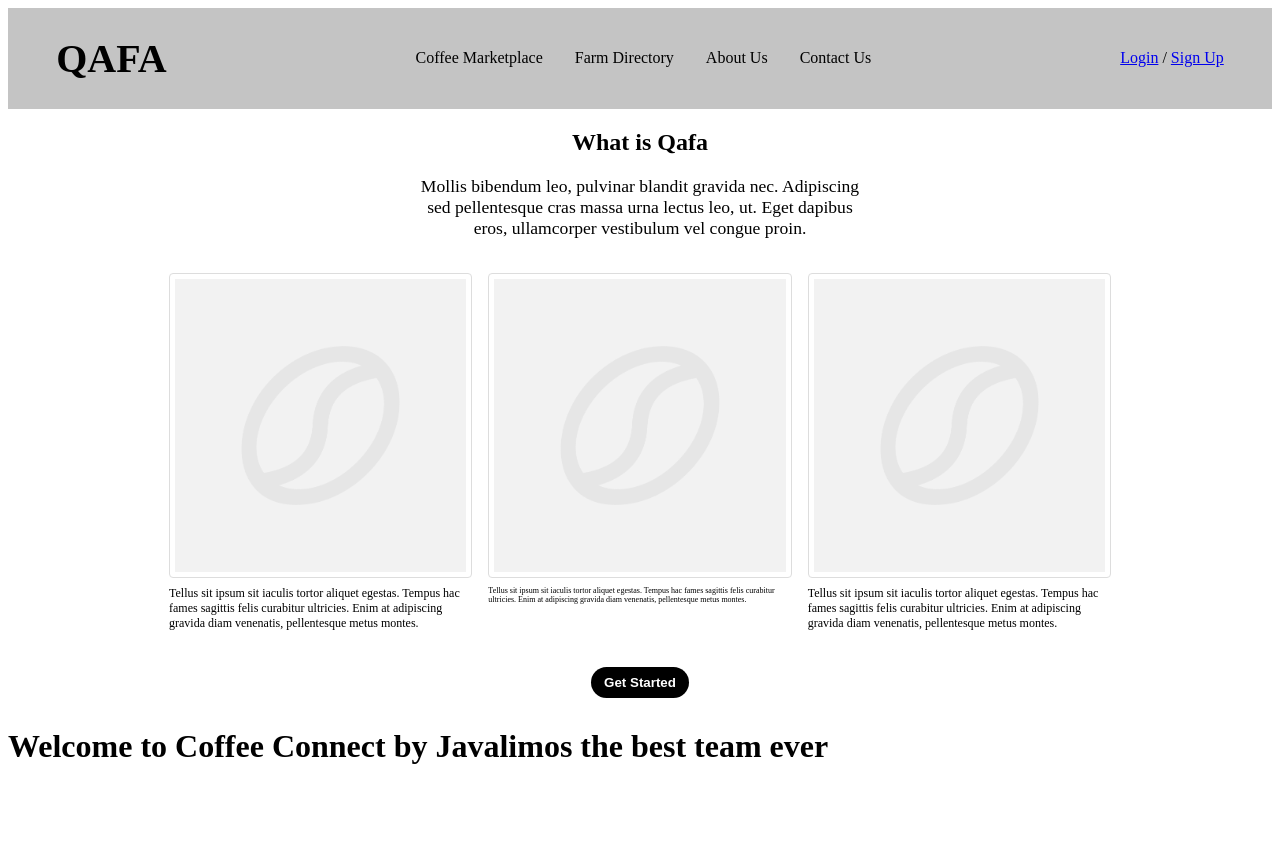
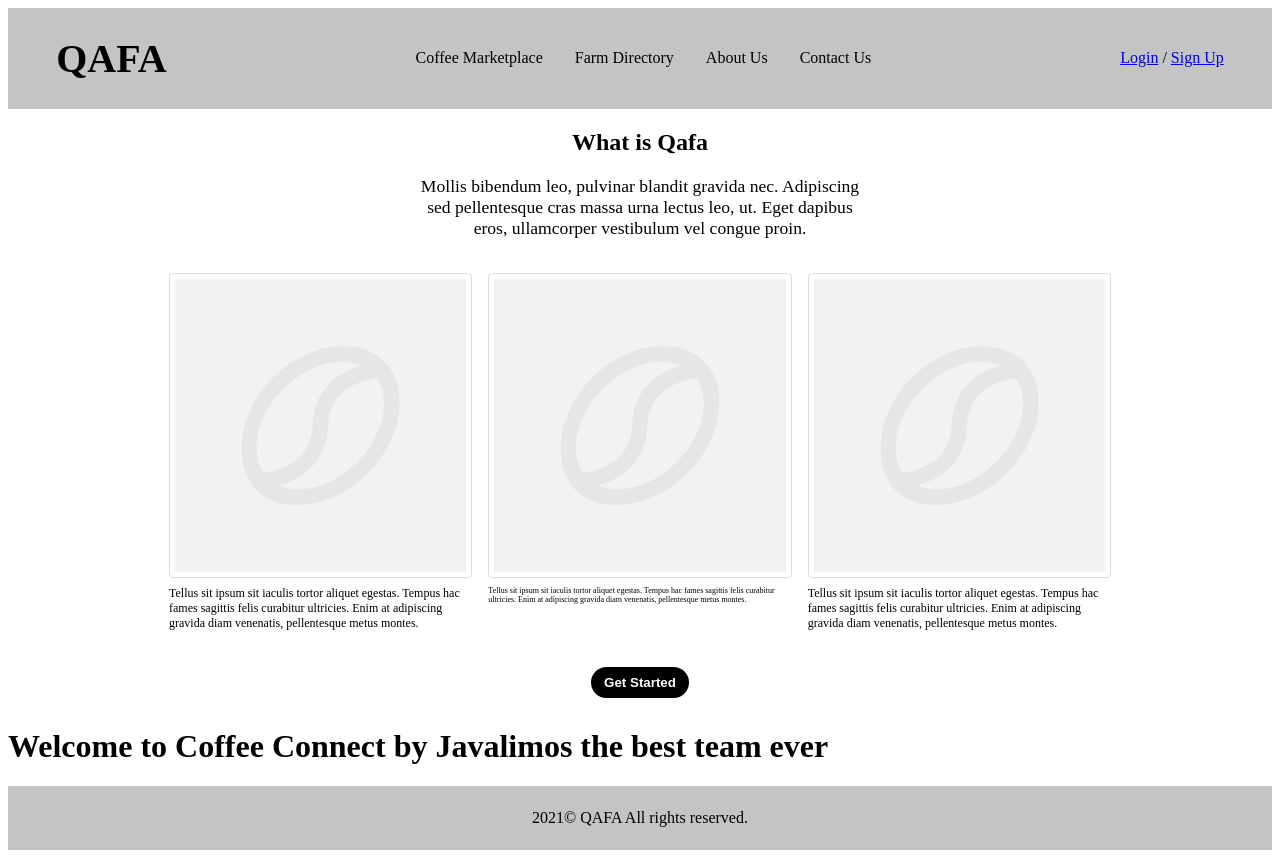
Before and after one commit to samvvw/coffee-connect, a React (Create React App) app in the folder client/: page / in a window 1280 px wide. Before the commit the page ends 800 px from the top, so only its background shows below. Built offline with nearby package versions, Linux system fonts and the light colour scheme.

Commit message:
feature/49 Created footer component

```diff
--- a/client/src/App.js
+++ b/client/src/App.js
@@ -8,6 +8,7 @@
 import placeHolder from './assets/images/placeholder.png'
 import TriCardHolder from './components/TriCardHolder/triCardHolder'
 import WhatsQafa from './components/WhatSQafa/whatsQafa'
+import Footer from './components/footer/footer'
 
 function App() {
     return (
@@ -40,6 +41,7 @@
                 // for image component
                 urlImg3={placeHolder}
             />
+
             <main>
                 <Switch>
                     <Route path="/sign-up" component={SignUp} />
@@ -48,6 +50,8 @@
                     <Route path="/" component={Welcome} />
                 </Switch>
             </main>
+
+            <Footer />
         </>
     )
 }
--- /dev/null
+++ b/client/src/components/footer/footer.jsx
@@ -0,0 +1,7 @@
+import { StyledFooter } from './footer.styles'
+
+const Header = (props) => {
+    return <StyledFooter>2021© QAFA All rights reserved.</StyledFooter>
+}
+
+export default Header
--- /dev/null
+++ b/client/src/components/footer/footer.styles.js
@@ -0,0 +1,11 @@
+import styled from 'styled-components'
+
+export const StyledFooter = styled.footer`
+    background-color: #c4c4c4;
+    color: #000000;
+    display: flex;
+    justify-content: center;
+    align-items: center;
+    gap: 233px;
+    height: 4rem;
+`
```
